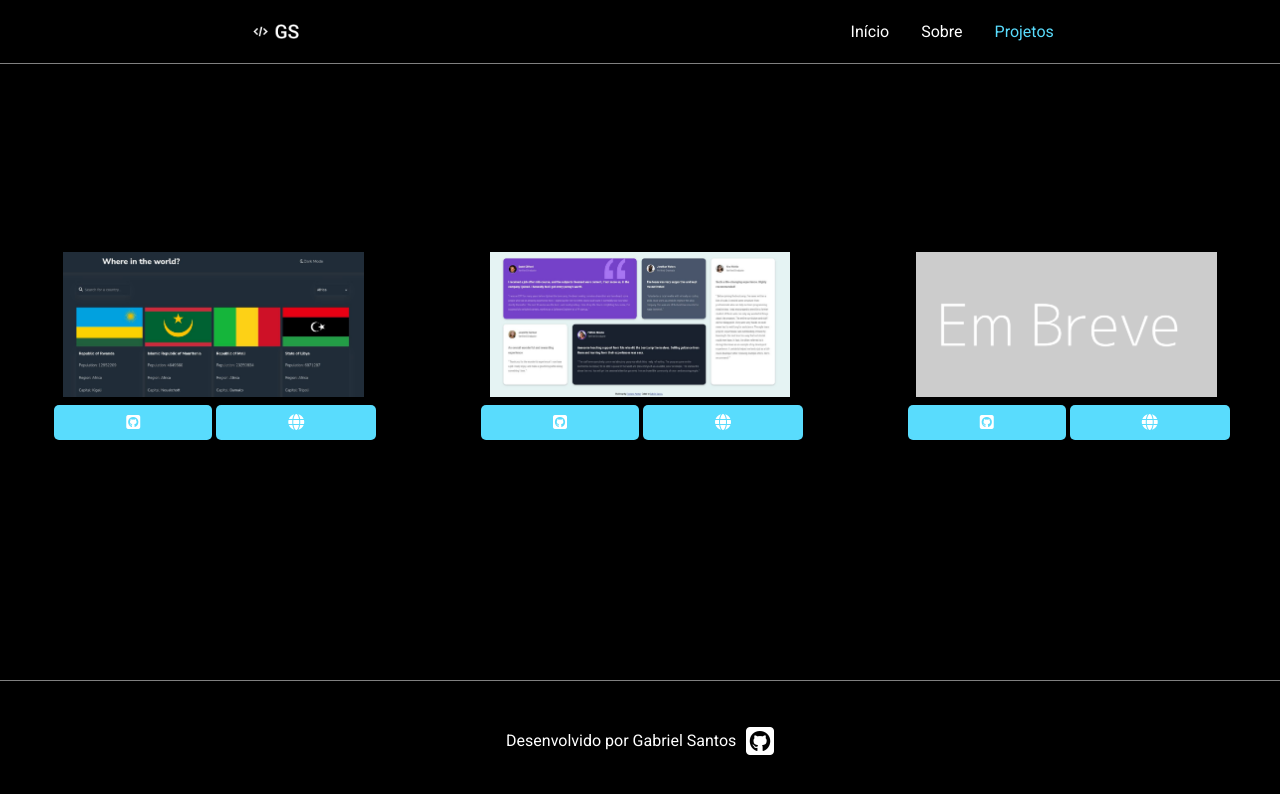
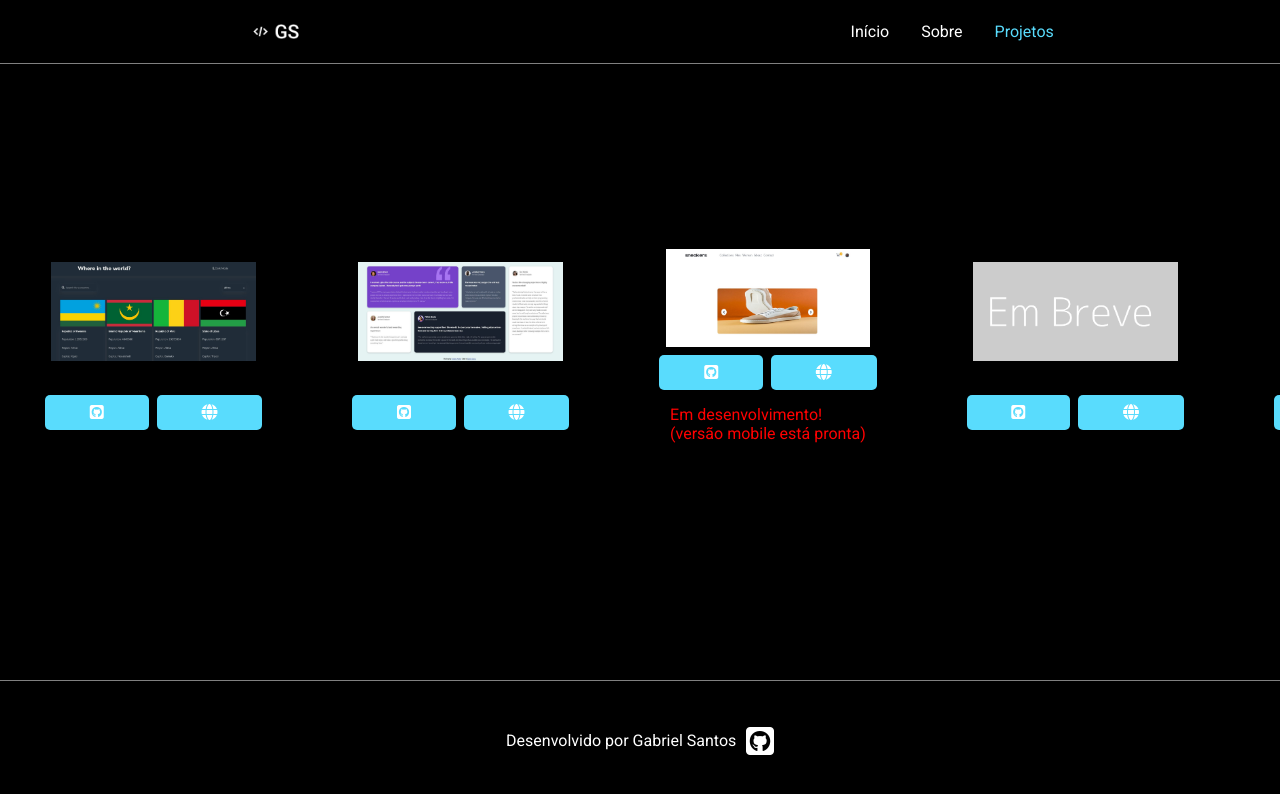
Before and after one commit to Saintsbsg/Portifolio, a React (Create React App) app: page /projects in a window 1280 px wide. Shown: the top 794 px of the page. Built offline with nearby package versions, Linux system fonts and the light colour scheme.

Commit message:
adicionando outro projeto e melhorias no design

```diff
--- a/src/pages/Projects/Projects.css
+++ b/src/pages/Projects/Projects.css
@@ -28,14 +28,16 @@
 } */
 
 .btn{
-    padding: .5em 4.5em;
-    /* border: 1px solid #fff; */
+    padding: .5em 2.2em;
     border-radius: 5px;
     background-color: rgb(89, 220, 253, 1);
     display: inline-block;
     margin-top: .5em;
     margin-left: 4px;
-    box-sizing: border-box;
+    margin-right: 4px;
+    /* box-sizing: border-box; */
+    max-width: 100%;
+    text-align: center;
 }
 
 
@@ -77,12 +79,19 @@ i{
     justify-content: center;
     justify-items: center;
     width: 100%;
+    overflow-y: scroll;
 
+}
+
+.developing{
+    color: red;
+    margin-top: 15px;
 }
 
  @media screen and (max-width: 389px){
     .btn{
-        padding: .5em 2.8em;
+        padding:.5em 2.9em;
+        margin-right: 4px;
     }
 
     .projects-content img{
@@ -96,20 +105,8 @@ i{
 
 @media screen and (max-width: 430px) and (min-width: 390px){
     .btn{
-        padding: .5em 2.8em;
-    }
-
-    .projects-content img{
-        max-width: 50%;
-        max-height: 70vh;
-        margin-top: 5px;
-
-    }
-}
-
-@media screen and (max-width: 420px) and (min-width: 390px){
-    .btn{
-        padding: .5em 2.7em;
+        padding: .5em 2.4em;
+        margin-right: 4px;
     }
 
     .projects-content img{
@@ -122,6 +119,8 @@ i{
 
 
 
+
+
 @media screen and (min-width: 850px) {
     .projects-container{
     display: flex;
@@ -131,8 +130,14 @@ i{
 }
 
  .projects-content{
+    min-width: 20%;
     width: 100%;
     max-height: 60%;
+}
+
+.btn{
+    padding: .5em 2.8em;
+    margin-right: 4px;
 }
 
 
@@ -161,3 +166,14 @@ i{
 }
 
 }
+
+@media screen and (min-width: 1440px) {
+    .projects-content{
+        min-width: 20%;
+    }
+
+    .btn{
+        padding: .5em 3em;
+        margin-right: 4px;
+    }
+}
--- a/src/pages/Projects/Projects.js
+++ b/src/pages/Projects/Projects.js
@@ -2,6 +2,7 @@ import './Projects.css'
 import Grid_testimonials from '../../assets/grid_testimonials2.jpg';
 import CountryApp from '../../assets/countryApp.jpg';
 import ComingSoon from '../../assets/em_breve.png'
+import Sneakers from '../../assets/sneakers_ecommerce.jpg'
 import AnimatedPage from '../../components/AnimatedPage/AnimatedPage';
 const Projects = () => {
   return (
@@ -9,7 +10,7 @@ const Projects = () => {
       <div className='projects-container'>
       <div className='row'>
       <div className='projects-content'>
-        <img src={CountryApp} alt="" />
+        <img src={CountryApp} alt="preview do projeto Country App" />
         <div className='btn-container'>
         <a href="https://github.com/Saintsbsg/country_app" className='btn' target='_blank' rel="noreferrer"><i className="fa-brands fa-square-github"></i></a>
         <a href="https://country-app-xi.vercel.app/" className='btn' target='_blank' rel="noreferrer"><i className="fa-solid fa-globe"></i></a>
@@ -18,13 +19,31 @@ const Projects = () => {
 
 
       <div className='projects-content'>
-        <img src={Grid_testimonials} alt="" />
+        <img src={Grid_testimonials} alt="preview do projeto Grid testimonials" />
         <div className='btn-container'>
         <a href="https://github.com/Saintsbsg/grid_testimonials" className='btn'><i className="fa-brands fa-square-github"></i></a>
         <a href="https://saintsbsg.github.io/grid_testimonials/" className='btn'><i className="fa-solid fa-globe"></i></a>
         </div>
       </div>
 
+      <div className='projects-content'>
+        <img src={Sneakers} alt="preview do projeto sneaker ecommerce" />
+        <div className='btn-container'>
+
+        <a href="https://github.com/Saintsbsg/ecommerce_product_page" className='btn' target='_blank' rel="noreferrer"><i className="fa-brands fa-square-github"></i></a>
+        <a href="https://ecommerce-product-page-brown.vercel.app/" className='btn' target='_blank' rel="noreferrer"><i className="fa-solid fa-globe"></i></a>
+        </div>
+        <span className='developing'>Em desenvolvimento!<br/>(versão mobile está pronta)</span>
+      </div>
+
+
+      <div className='projects-content'>
+        <img src={ComingSoon} alt="" />
+        <div className='btn-container'>
+        <a href="#" className='btn'><i className="fa-brands fa-square-github"></i></a>
+        <a href="#" className='btn'><i className="fa-solid fa-globe"></i></a>
+        </div>
+      </div>
 
       <div className='projects-content'>
         <img src={ComingSoon} alt="" />
```
Also changed, not shown: src/index.css (+12 -12 lines), src/assets/sneakers_ecommerce.jpg (added).
